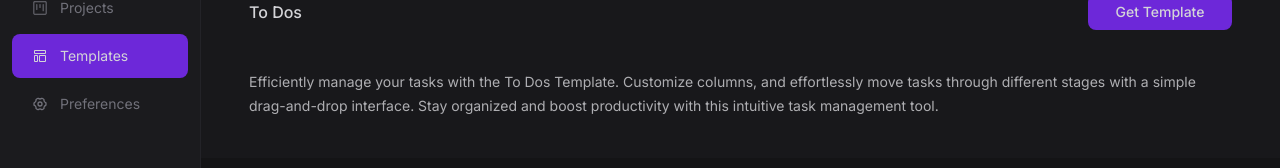
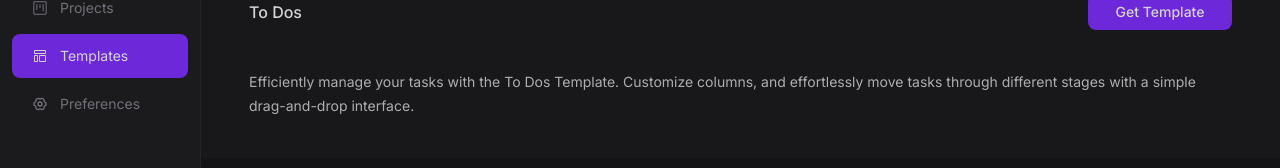
Before and after one commit to addoxy/KanvaBoard, a Next.js app: page /templates in a window 1280 px wide. Shown: the part 150-318 px from the top of the page. Built offline with nearby package versions, Linux system fonts and the light colour scheme; no server answers; what tailwindcss-debug-screens would draw is missing.

Commit message:
Increase the space between templates and edit the description of To Dos template

```diff
--- a/src/app/templates/page.tsx
+++ b/src/app/templates/page.tsx
@@ -17,9 +17,9 @@ export default function page() {
         </div>
         <Spacer variant="lg" />
         <Template {...todosTemplate} />
-        <Spacer variant="md" />
+        <Spacer variant="xl" />
         <Template {...weeklyPlannerTemplate} />
-        <Spacer variant="md" />
+        <Spacer variant="lg" />
       </div>
     </PageWrapper>
   );
--- a/src/app/templates/templates.ts
+++ b/src/app/templates/templates.ts
@@ -2,7 +2,7 @@ export const todosTemplate: TemplateProps = {
   type: "todos",
   title: "To Dos",
   description:
-    "Efficiently manage your tasks with the To Dos Template. Customize columns, and effortlessly move tasks through different stages with a simple drag-and-drop interface. Stay organized and boost productivity with this intuitive task management tool.",
+    "Efficiently manage your tasks with the To Dos Template. Customize columns, and effortlessly move tasks through different stages with a simple drag-and-drop interface.",
   columns: [
     {
       title: "Todo",
```
